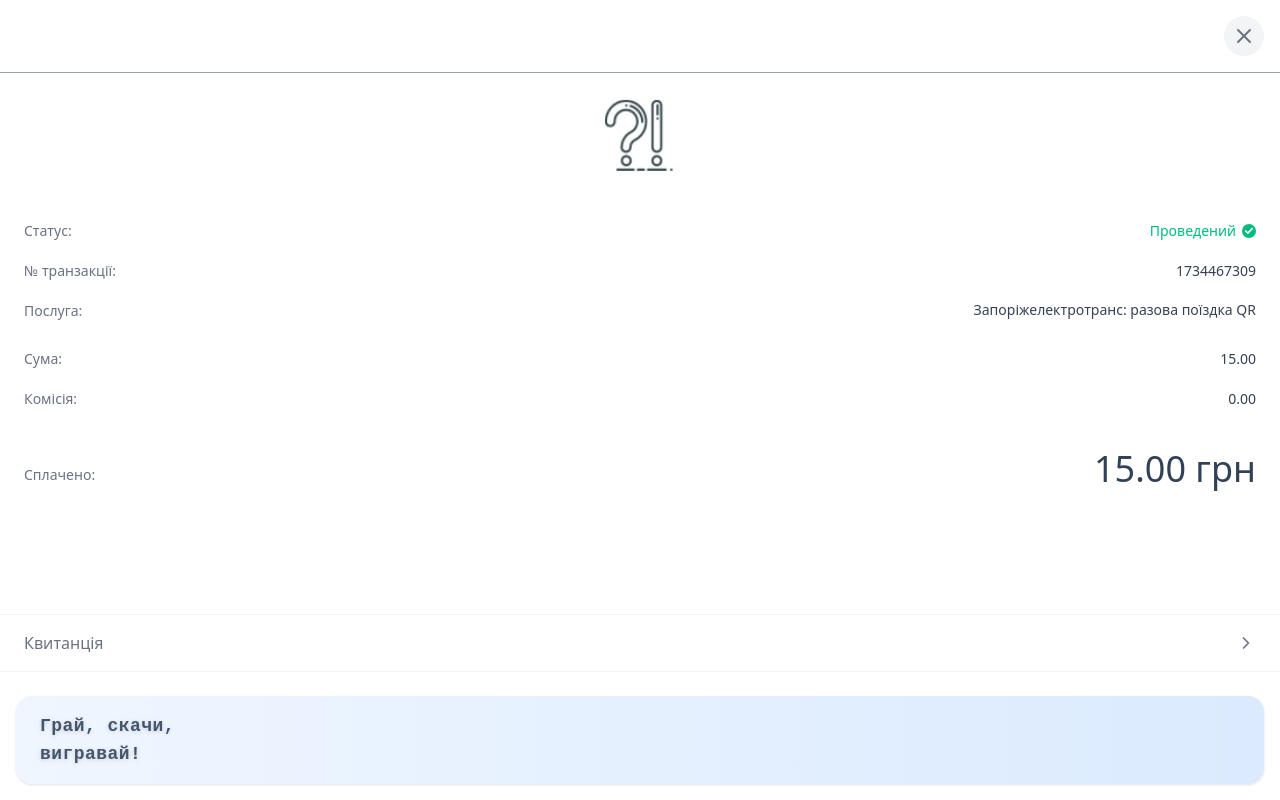
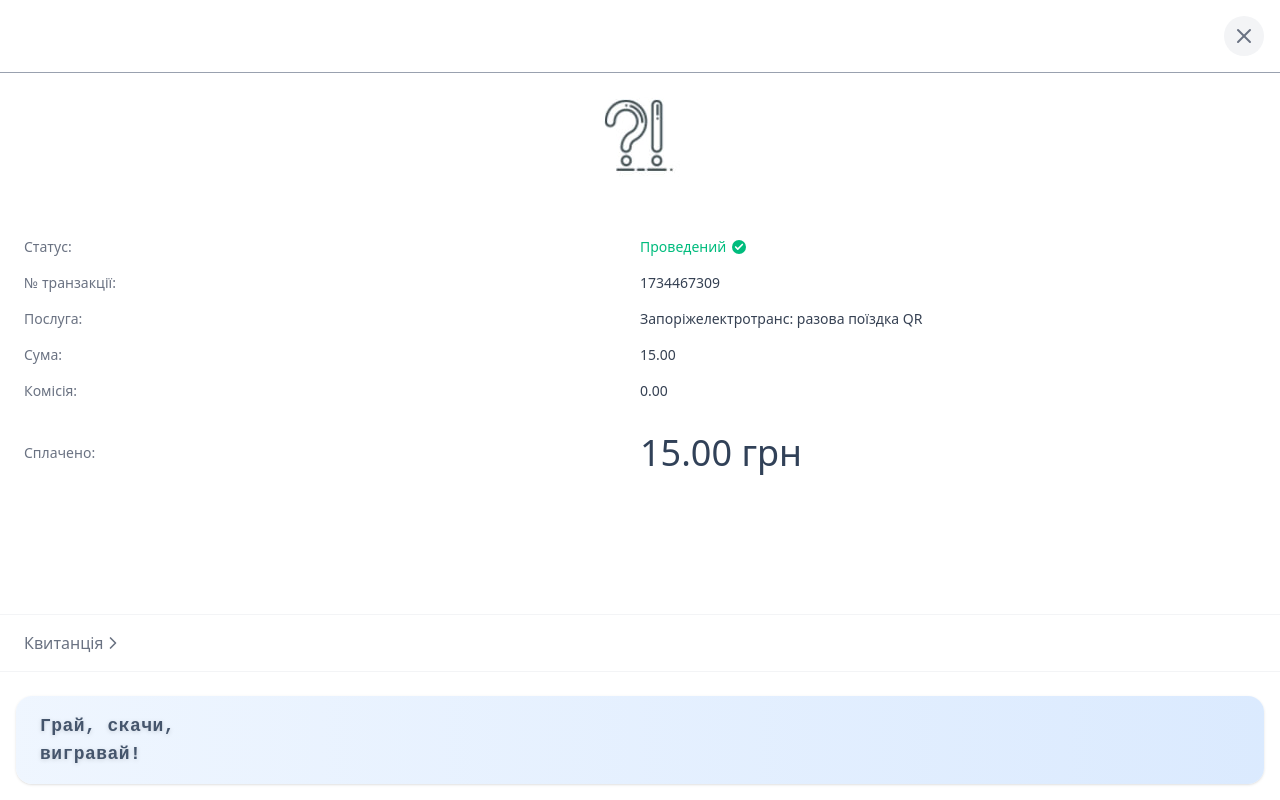
Before and after one commit to payton-ggg/mono-bill, a React (Vite) app: page /easy-pay in a window 1280 px wide. Built offline with nearby package versions, Linux system fonts and the light colour scheme.

Commit message:
feat: add EasyPay component to display payment details and receipt option.

```diff
--- a/src/components/EasyPay.tsx
+++ b/src/components/EasyPay.tsx
@@ -32,10 +32,16 @@ export default function EasyPay() {
           <img src="/question.jpg" alt="question" />
         </div>
 
-        <div className="space-y-5 text-sm">
-          <div className="flex justify-between items-start">
-            <span className="text-gray-500">Статус:</span>
-            <span className="text-emerald-500 font-medium flex items-center gap-1.5">
+        <table className="w-full text-sm font-medium border-separate border-spacing-y-4">
+          <colgroup>
+            <col className="w-1/2" />
+            <col className="w-1/2" />
+          </colgroup>
+
+          <tbody className="">
+            <tr className="mt-5">
+              <td className="text-gray-500">Статус:</td>
+              <td className="text-emerald-500 font-normal flex items-center gap-1.5">
                 Проведений
                 <div className="bg-emerald-500 rounded-full p-0.5">
                   <svg
@@ -48,43 +54,48 @@ export default function EasyPay() {
                     strokeLinecap="round"
                     strokeLinejoin="round"
                   >
-                  <polyline points="20 6 9 17 4 12"></polyline>
+                    <polyline points="20 6 9 17 4 12" />
                   </svg>
                 </div>
-            </span>
+              </td>
+            </tr>
+
+            <tr className="mt-5">
+              <td className="text-gray-500">№ транзакції:</td>
+              <td className="text-gray-700 font-normal">1734467309</td>
+            </tr>
+
+            <tr className="mt-5">
+              <td className="text-gray-500">Послуга:</td>
+              <td className="text-gray-700 font-normal leading-tight">
+                Запоріжелектротранс: разова поїздка QR
+              </td>
+            </tr>
+
+            <tr>
+              <td className="text-gray-500">Сума:</td>
+              <td className="text-gray-700 font-normal">15.00</td>
+            </tr>
+
+            <tr>
+              <td className="text-gray-500">Комісія:</td>
+              <td className="text-gray-700 font-normal">0.00</td>
+            </tr>
+          </tbody>
+        </table>
+        <table className="w-full text-sm font-medium border-separate border-spacing-y-4">
+          <colgroup>
+            <col className="w-1/2" />
+            <col className="w-1/2" />
+          </colgroup>
+          <tr className="mt-5">
+            <td className="text-gray-500 text-sm mb-1">Сплачено:</td>
+            <td className="text-4xl font-light text-slate-700">15.00 грн</td>
+          </tr>
+        </table>
       </div>
-
-          <div className="flex justify-between items-start">
-            <span className="text-gray-500">№ транзакції:</span>
-            <span className="text-gray-700">1734467309</span>
-          </div>
-
-          <div className="flex justify-between items-start">
-            <span className="text-gray-500">Послуга:</span>
-            <span className="text-gray-700 text-right max-w-[60%] leading-tight">
-              Запоріжелектротранс: разова поїздка QR
-            </span>
-          </div>
-
-          <div className="flex justify-between items-start pt-2">
-            <span className="text-gray-500">Сума:</span>
-            <span className="text-gray-700">15.00</span>
-          </div>
-
-          <div className="flex justify-between items-start">
-            <span className="text-gray-500">Комісія:</span>
-            <span className="text-gray-700">0.00</span>
-          </div>
-        </div>
-
-        <div className="mt-10 mb-8 flex justify-between items-end">
-          <span className="text-gray-500 text-sm mb-1">Сплачено:</span>
-          <span className="text-4xl font-light text-slate-700">15.00 грн</span>
-        </div>
-      </div>
-
       <div className="border-t border-b border-gray-100 py-4 px-6 mb-6">
-        <button className="w-full flex justify-between items-center text-gray-500 hover:text-gray-700">
+        <button className="w-full flex  items-center text-gray-500 hover:text-gray-700">
           <span>Квитанція</span>
           <svg
             width="20"
```
Lines whose indentation alone changed are shown as unchanged.
